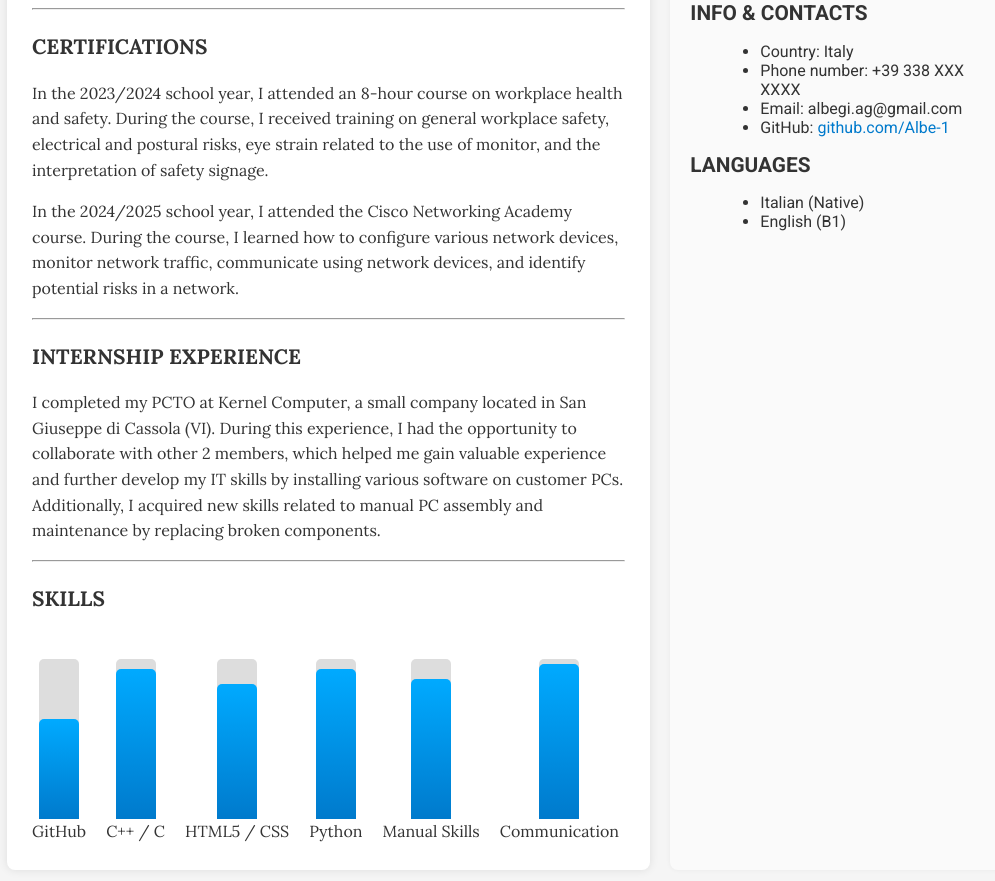
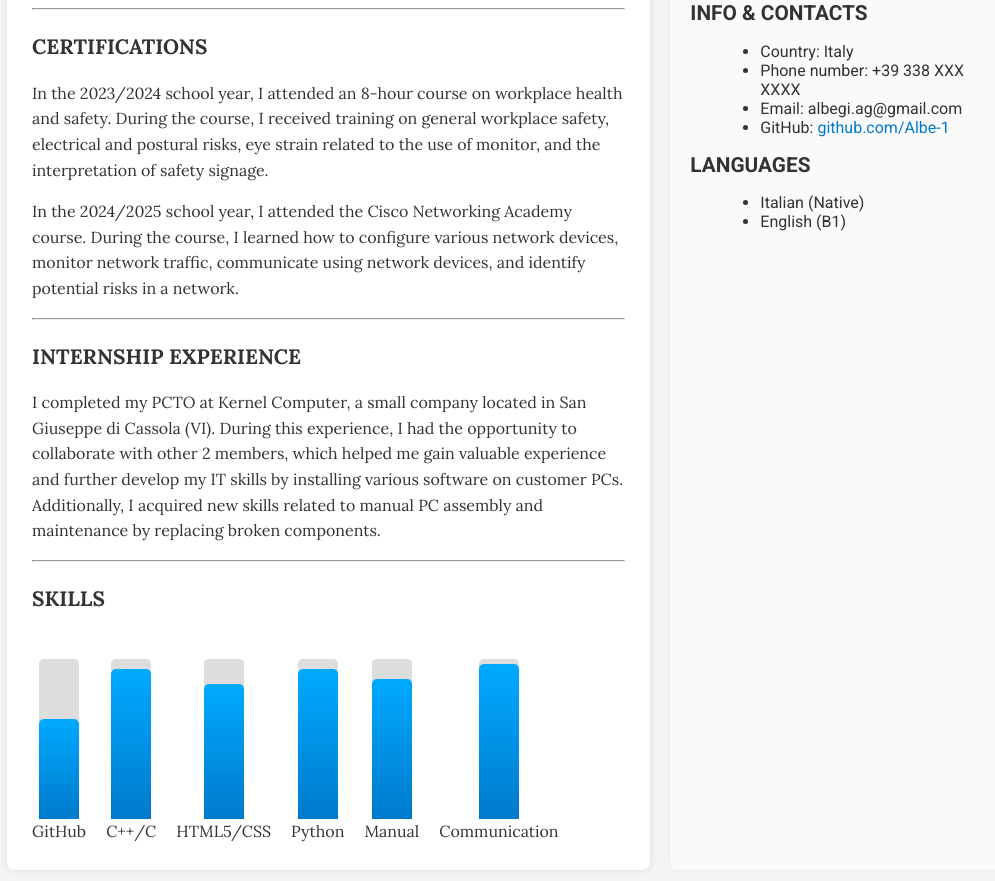
Before and after one commit to Albe-1/GibellatoDigitalProfile.github.io, a Jekyll site: the page built from index.md, in a window 1280 px wide and 900 px high, scrolled down 780 px. Shown: the top 881 px of the window, without its empty margins (133-1128 px from the left). Built offline with Jekyll 4.4.1, drawn with Linux system fonts in a browser that asks for light colours.

Commit message:
Update index.md

```diff
--- a/index.md
+++ b/index.md
@@ -43,14 +43,14 @@ I completed my PCTO at Kernel Computer, a small company located in San Giuseppe
     <div style="width:40px; height:160px; background:#ddd; margin:0 auto; position:relative; border-radius:5px;">
       <div style="width:100%; height:150px; background: linear-gradient(to top, #007acc, #00aaff); position:absolute; bottom:0; border-radius:5px 5px 0 0;"></div>
     </div>
-    <span>C++ / C</span>
+    <span>C++/C</span>
   </div>
 
   <div style="text-align:center;">
     <div style="width:40px; height:160px; background:#ddd; margin:0 auto; position:relative; border-radius:5px;">
       <div style="width:100%; height:135px; background: linear-gradient(to top, #007acc, #00aaff); position:absolute; bottom:0; border-radius:5px 5px 0 0;"></div>
     </div>
-    <span>HTML5 / CSS</span>
+    <span>HTML5/CSS</span>
   </div>
 
   <div style="text-align:center;">
@@ -64,7 +64,7 @@ I completed my PCTO at Kernel Computer, a small company located in San Giuseppe
     <div style="width:40px; height:160px; background:#ddd; margin:0 auto; position:relative; border-radius:5px;">
       <div style="width:100%; height:140px; background: linear-gradient(to top, #007acc, #00aaff); position:absolute; bottom:0; border-radius:5px 5px 0 0;"></div>
     </div>
-    <span>Manual Skills</span>
+    <span>Manual</span>
   </div>
 
   <div style="text-align:center;">
```
